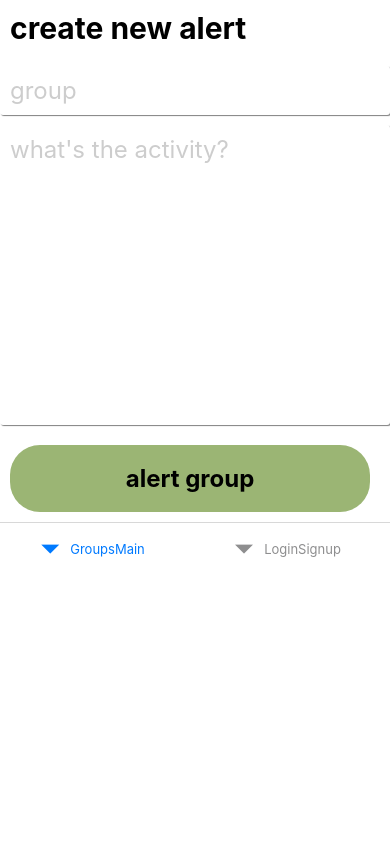
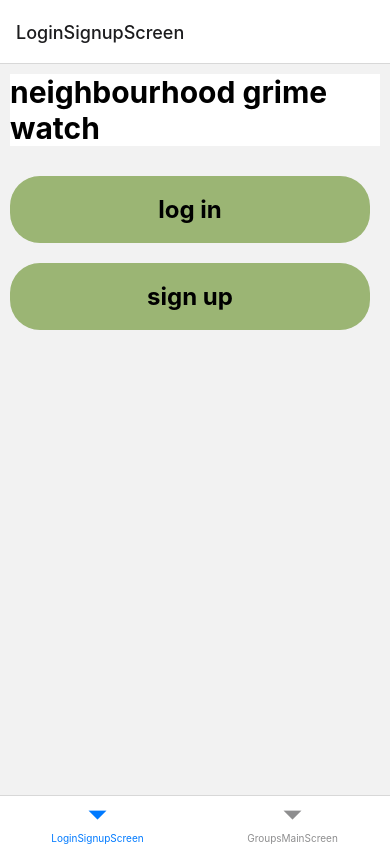
Before and after one commit to anthonycella/Neighbourhood-Mime-Watch, a React Native app in the folder frontend/: screen / in a window 390 px wide. Built offline with nearby package versions, Linux system fonts and the light colour scheme.

Commit message:
bottom nav tab implementation

```diff
--- a/frontend/App.js
+++ b/frontend/App.js
@@ -1,4 +1,5 @@
-import { StyleSheet, View } from 'react-native';
+import React from 'react';
+import { StyleSheet, Text, View } from 'react-native';
 import LoginSignup from './screens/LoginSignup';
 import Article from './components/Article';
 import SmallButton from './components/SmallButton';
@@ -10,31 +11,39 @@ import GroupsSpecific from './screens/GroupsSpecific';
 import GroupsMemberInvite from './screens/GroupsMemberInvite';
 import GroupsMemberAdded from './screens/GroupsMemberAdded';
 
-import React from 'react';
 import { NavigationContainer } from '@react-navigation/native';
-import Tabs from './navigation/tabs';
+import { createBottomTabNavigator } from '@react-navigation/bottom-tabs';
+
+const Tab = createBottomTabNavigator();
 
 export default function App() {
   return (
-    <View style={styles.container}>
-      <NewAlert />
-      {/* <Logs /> */}
-      {/* <LoginSignup /> */}
-      {/* <SmallButton buttonText='edit name'/>
-      <SmallButton buttonText='delete group'/> */}
-      {/* <GroupsMain /> */}
-      {/* <GroupsSpecific /> */}
-      {/* <GroupsMemberInvite /> */}
-      {/* <GroupsMemberAdded /> */}
-      {/* <Logs />
-      <LoginSignup />
-      <SmallButton buttonText='edit name' />
-      <SmallButton buttonText='delete group' /> */}
-      {/* <Navbar /> */}
-      <NavigationContainer>
-        <Tabs />
-      </NavigationContainer>
-    </View>
+    <NavigationContainer>
+      <Tab.Navigator>
+        <Tab.Screen name="LoginSignupScreen" component={LoginSignup} />
+        <Tab.Screen name="GroupsMainScreen" component={GroupsMain} />
+      </Tab.Navigator>
+    </NavigationContainer>
+
+    // <View style={styles.container}>
+    //   <NewAlert />
+    //   {/* <Logs /> */}
+    //   {/* <LoginSignup /> */}
+    //   {/* <SmallButton buttonText='edit name'/>
+    //   <SmallButton buttonText='delete group'/> */}
+    //   {/* <GroupsMain /> */}
+    //   {/* <GroupsSpecific /> */}
+    //   {/* <GroupsMemberInvite /> */}
+    //   {/* <GroupsMemberAdded /> */}
+    //   {/* <Logs />
+    //   <LoginSignup />
+    //   <SmallButton buttonText='edit name' />
+    //   <SmallButton buttonText='delete group' /> */}
+    //   {/* <Navbar /> */}
+    //   <NavigationContainer>
+    //     <Tabs />
+    //   </NavigationContainer>
+    // </View>
   );
 }
 
```
